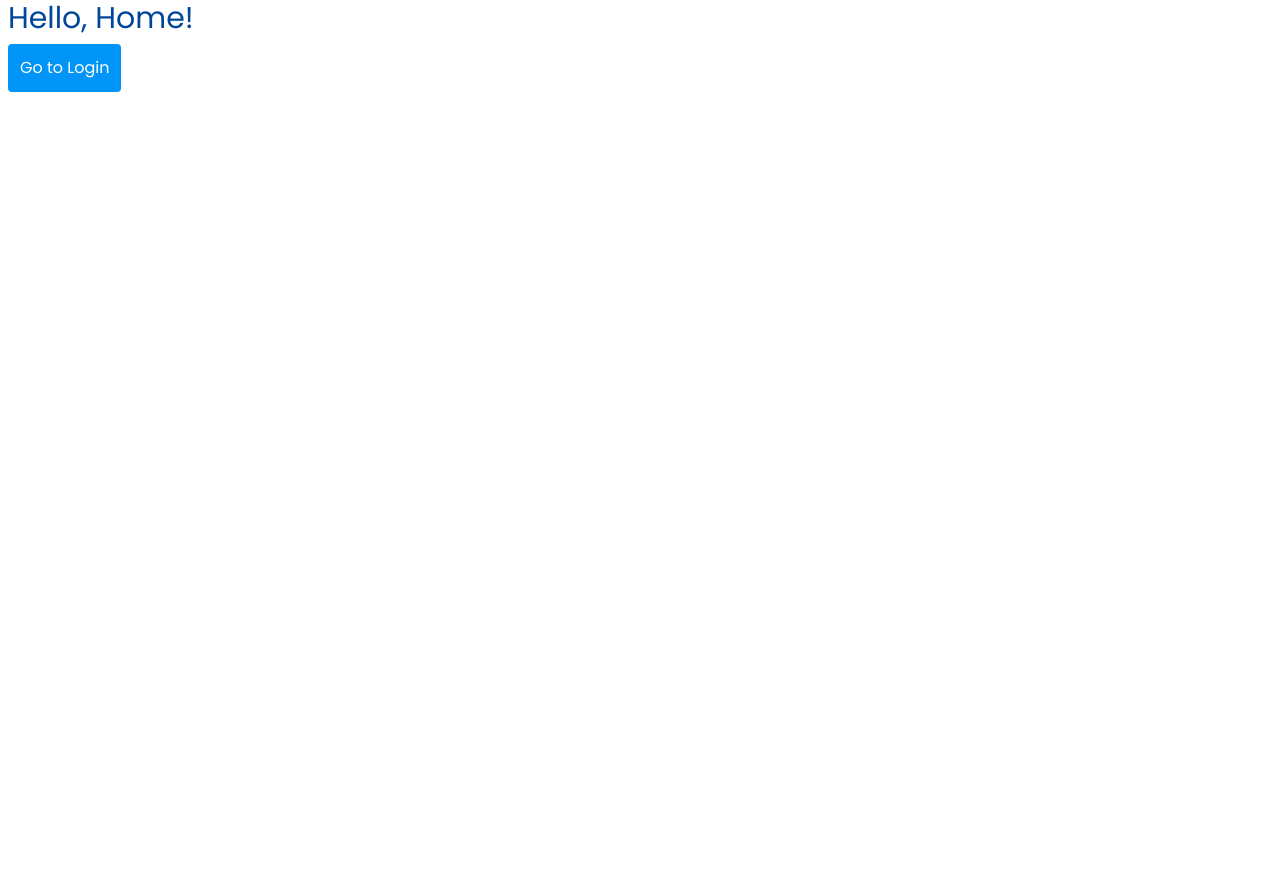
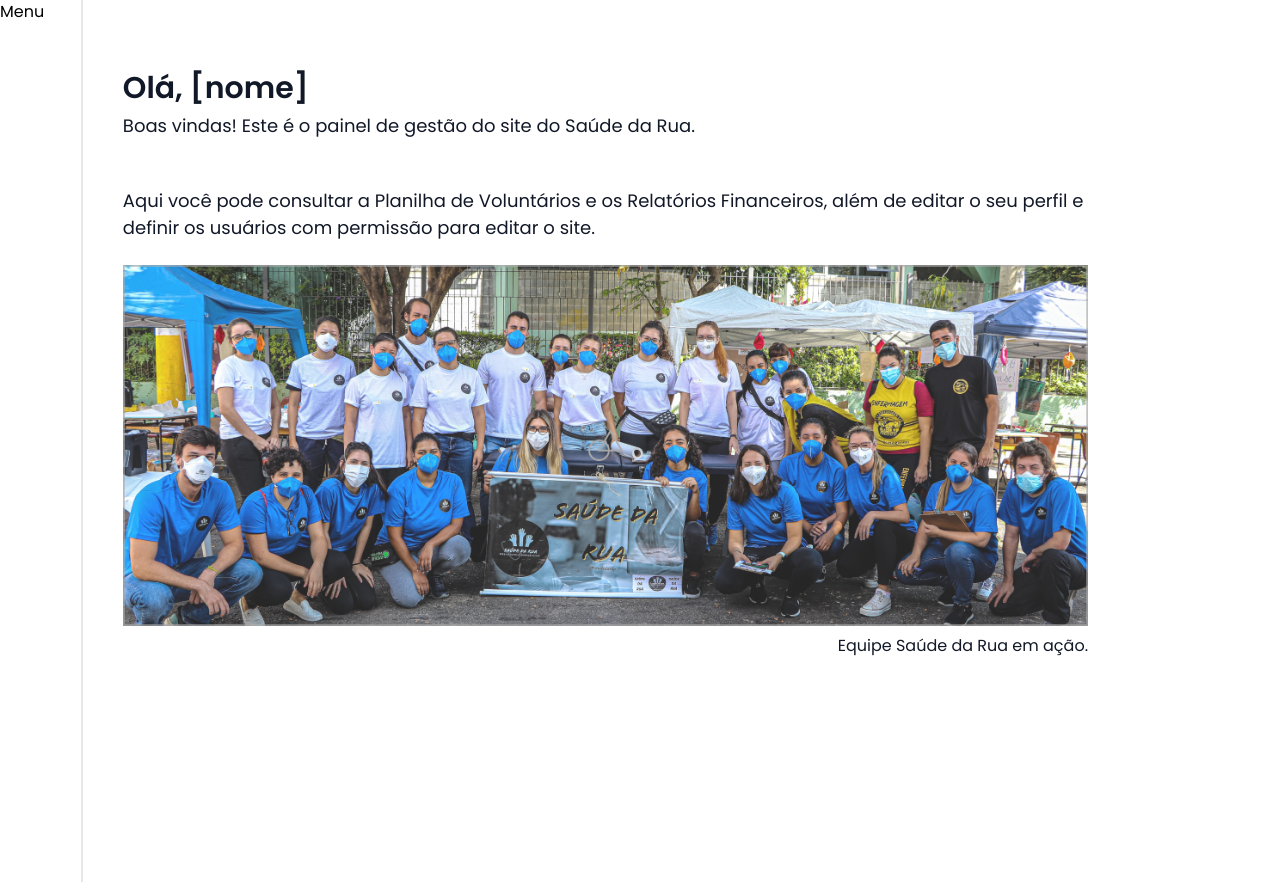
Before and after one commit to tech-pro-bem/saude-da-rua-admin-front, a React (Vite) app: page / in a window 1280 px wide. Before the commit the page ends 800 px from the top, so only its background shows below. Built offline with nearby package versions, Linux system fonts and the light colour scheme.

Commit message:
feat: implementação da homepage

```diff
--- a/src/pages/Home.jsx
+++ b/src/pages/Home.jsx
@@ -1,11 +1,32 @@
 import React from 'react';
-import { Link } from 'react-router-dom';
+import homepageImage from '../assets/homepage.png';
 
 function Home() {
   return (
-    <main className="ml-2">
-      <h1 className="text-3xl text-dark-blue mb-2">Hello, Home!</h1>
-      <Link to="/login" className="inline-block bg-primary-blue text-white p-3 rounded">Go to Login</Link>
+    <main className="flex">
+      {/* TODO: Remover a div abaixo e adicionar o componente Menu */}
+      <div className="w-24 border-r-2">
+        Menu
+      </div>
+      <section className="pt-16 pr-48 pb-56 pl-10">
+        <h1 className="font-semibold text-3xl text-gray-900 leading-[3rem]">
+          Olá, [nome]
+        </h1>
+        <p className="font-normal text-lg leading-[27px] text-gray-900  mb-12">
+          Boas vindas! Este é o painel de gestão do site do Saúde da Rua.
+        </p>
+        <p className="font-normal text-lg leading-[27px] text-gray-900 mb-6 max-w-[1122px]">
+          Aqui você pode consultar a Planilha de Voluntários e os Relatórios Financeiros,
+          além de editar o seu perfil e definir os usuários com permissão para editar o site.
+        </p>
+        <figure className="flex flex-col items-end gap-y-2">
+          <img
+            src={homepageImage}
+            alt="voluntários da equipe saúde da rua"
+          />
+          <figcaption className="font-normal leading-6 text-gray-900">Equipe Saúde da Rua em ação.</figcaption>
+        </figure>
+      </section>
     </main>
 
   );
```
